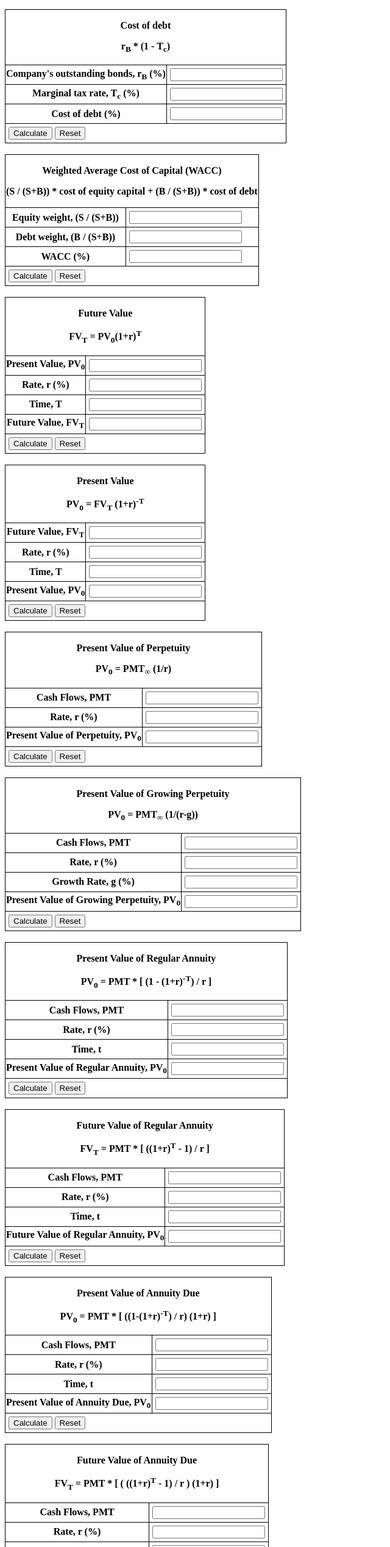
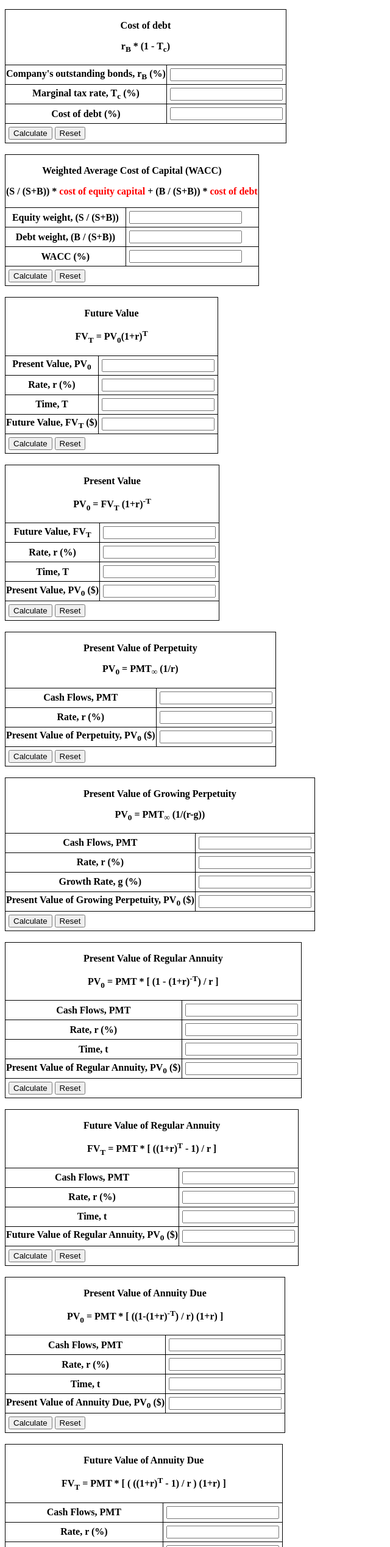
Before and after one commit to UmangAjw/financial-calc, a plain HTML site: page index.html in a window 1280 px wide. Shown: the part 263-2800 px from the top of the page at 61% size, without its empty margins (0-640 px from the left). Drawn offline with Linux system fonts and the light colour scheme.

Commit message:
Fixed formulas, formatting and CSS

```diff
--- a/index.css
+++ b/index.css
@@ -10,3 +10,6 @@
 .all_tables td {
     padding: 5px;
 }
+.sub_formula {
+    color: red;
+}
--- a/index.html
+++ b/index.html
@@ -86,7 +86,7 @@
           <th colspan="2">
             <p>Weighted Average Cost of Capital (WACC)</p>
             <p>
-              (S / (S+B)) * cost of equity capital + (B / (S+B)) * cost of debt
+              (S / (S+B)) * <span class="sub_formula">cost of equity capital</span> + (B / (S+B)) * <span class="sub_formula">cost of debt</span>
             </p>
           </th>
         </tr>
@@ -128,7 +128,7 @@
           <td><input id="time_input" type="text" /></td>
         </tr>
         <tr>
-          <th>Future Value, FV<sub>T</sub></th>
+          <th>Future Value, FV<sub>T</sub> ($)</th>
           <td><input id="future_value_input" type="text" /></td>
         </tr>
         <td colspan="2">
@@ -157,7 +157,7 @@
           <td><input id="time_pv_input" type="text" /></td>
         </tr>
         <tr>
-          <th>Present Value, PV<sub>0</sub></th>
+          <th>Present Value, PV<sub>0</sub> ($)</th>
           <td><input id="present_value_pv_input" type="text" /></td>
         </tr>
         <td colspan="2">
@@ -182,7 +182,7 @@
           <td><input id="rate_pv_perpetuity_input" type="text" /></td>
         </tr>
         <tr>
-          <th>Present Value of Perpetuity, PV<sub>0</sub></th>
+          <th>Present Value of Perpetuity, PV<sub>0</sub> ($)</th>
           <td><input id="pv_perpetuity_input" type="text" /></td>
         </tr>
         <td colspan="2">
@@ -211,7 +211,7 @@
           <td><input id="growth_pv_growing_perpetuity_input" type="text" /></td>
         </tr>
         <tr>
-          <th>Present Value of Growing Perpetuity, PV<sub>0</sub></th>
+          <th>Present Value of Growing Perpetuity, PV<sub>0</sub> ($)</th>
           <td><input id="pv_growing_perpetuity_input" type="text" /></td>
         </tr>
         <td colspan="2">
@@ -242,7 +242,7 @@
           <td><input id="time_pv_regular_annuity_input" type="text" /></td>
         </tr>
         <tr>
-          <th>Present Value of Regular Annuity, PV<sub>0</sub></th>
+          <th>Present Value of Regular Annuity, PV<sub>0</sub> ($)</th>
           <td><input id="pv_regular_annuity_input" type="text" /></td>
         </tr>
         <td colspan="2">
@@ -271,7 +271,7 @@
           <td><input id="time_fv_regular_annuity_input" type="text" /></td>
         </tr>
         <tr>
-          <th>Future Value of Regular Annuity, PV<sub>0</sub></th>
+          <th>Future Value of Regular Annuity, PV<sub>0</sub> ($)</th>
           <td><input id="fv_regular_annuity_input" type="text" /></td>
         </tr>
         <td colspan="2">
@@ -300,7 +300,7 @@
           <td><input id="time_pv_annuity_due_input" type="text" /></td>
         </tr>
         <tr>
-          <th>Present Value of Annuity Due, PV<sub>0</sub></th>
+          <th>Present Value of Annuity Due, PV<sub>0</sub> ($)</th>
           <td><input id="pv_annuity_due_input" type="text" /></td>
         </tr>
         <td colspan="2">
@@ -331,7 +331,7 @@
           <td><input id="time_fv_annuity_due_input" type="text" /></td>
         </tr>
         <tr>
-          <th>Future Value of Annuity Due, PV<sub>0</sub></th>
+          <th>Future Value of Annuity Due, PV<sub>0</sub> ($)</th>
           <td><input id="fv_annuity_due_input" type="text" /></td>
         </tr>
         <td colspan="2">
@@ -345,7 +345,7 @@
           <th colspan="2">
             <p>Price of Annual Coupon Bond</p>
             <p>
-              P<sub>bond</sub> = C * PVIFA<sub>kd, n</sub> + FaceValue/(1+kd)^n
+              P<sub>bond</sub> = C * <span class="sub_formula">PVIFA<sub>k<sub>d</sub>, n</sub></span> + FaceValue / (1+k<sub>d</sub>)<sup>n</sup>
             </p>
           </th>
         </tr>
@@ -376,7 +376,7 @@
         </tr> -->
 
         <tr>
-          <th>Bond Price, P<sub>bond</sub></th>
+          <th>Bond Price, P<sub>bond</sub> ($)</th>
           <td><input id="annual_bondPrice_input" type="text" /></td>
         </tr>
         <td colspan="2">
@@ -390,8 +390,8 @@
           <th colspan="2">
             <p>Price of Semi Annual Coupon Bond</p>
             <p>
-              P<sub>bond</sub> = C/2 * PVIFA<sub>kd/2, 2n</sub> +
-              FaceValue/(1+(kd/2))^2n
+              P<sub>bond</sub> = C/2 * <span class="sub_formula">PVIFA<sub>k<sub>d</sub>/2, 2n</sub></span> +
+              FaceValue / (1+(k<sub>d</sub>/2))<sup>2n</sup>
             </p>
           </th>
         </tr>
@@ -413,7 +413,7 @@
           <td><input id="semi_annual_numberOfPeriods_input" type="text" /></td>
         </tr>
         <tr>
-          <th>Bond Price, P<sub>bond</sub></th>
+          <th>Bond Price, P<sub>bond</sub> ($)</th>
           <td><input id="semi_annual_bondPrice_input" type="text" /></td>
         </tr>
         <td colspan="2">
```
